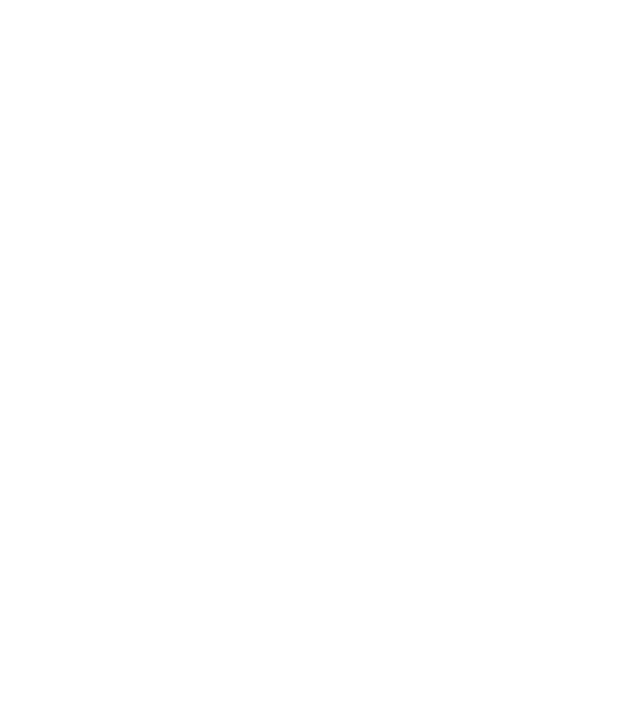
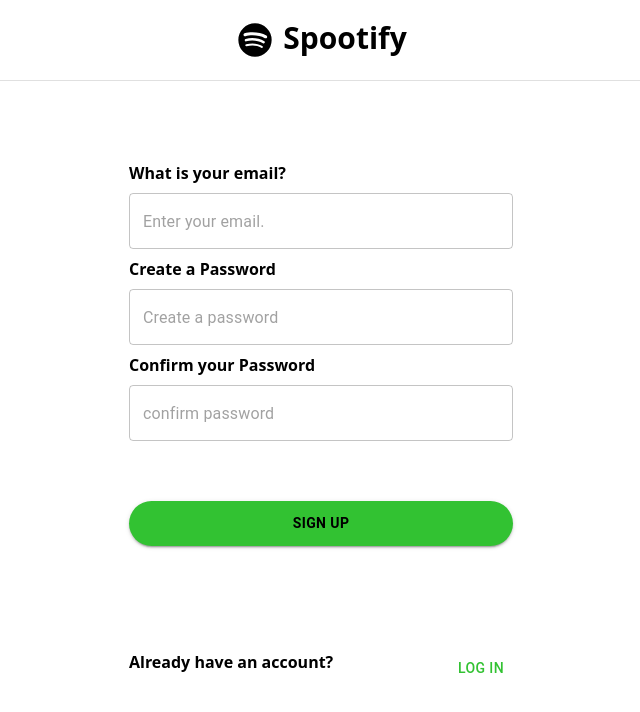
Before and after one commit to shawelabel9/spootify, a React (Vite) app: page /sign-up in a window 1280 px wide. Before the commit this address had no page. Shown: the top 712 px of the page, without its empty margins (319-959 px from the left). Built offline with nearby package versions, Linux system fonts and the light colour scheme; no server answers.

Commit message:
firebase auth

```diff
--- a/package.json
+++ b/package.json
@@ -13,11 +13,14 @@
     "@emotion/styled": "^11.10.6",
     "@mui/icons-material": "^5.11.16",
     "@mui/material": "^5.12.1",
+    "@reduxjs/toolkit": "^1.9.5",
     "firebase": "^9.19.1",
     "react": "^18.2.0",
     "react-dom": "^18.2.0",
     "react-redux": "^8.0.5",
     "react-router-dom": "^6.11.0",
+    "redux": "^4.2.1",
+    "redux-thunk": "^2.4.2",
     "styled-components": "^5.3.9"
   },
   "devDependencies": {
--- a/src/App.tsx
+++ b/src/App.tsx
@@ -1,18 +1,29 @@
-import React from 'react'
+import React, { useEffect } from 'react'
 import Login from './features/accounts/Login'
 import Signup from './features/accounts/Signup'
 import Home from './features/home/Home'
 import {BrowserRouter as Router, Routes, Route} from 'react-router-dom'
 import Playlist from './features/playlist/playlist'
+import { onAuthStateChanged } from 'firebase/auth'
+import { auth } from './services/firebase/firebase'
+import {useDispatch} from 'react-redux'
+import { setUser } from './Redux/reducer'
+import VerifyEmail from './features/accounts/validateEmail'
 
 function App() {
-
+  const dispatch = useDispatch()
+  useEffect(() => {
+    onAuthStateChanged(auth,(user) =>{
+      dispatch(setUser(user))
+    })
+  },[])
   return (
     <div className="m-auto">
       <Router>
         <Routes>
           <Route path="/" element={<Login/>}></Route>
-          <Route path="/signup" element={<Signup/>}></Route>
+          <Route path="/sign-up" element={<Signup/>}></Route>
+          <Route path="/verify-email" element={<VerifyEmail/>}></Route>
           <Route path="/home/*" element={<Home/>}></Route>
           {/* <Route path="/home" element={<Home/>}></Route> */}
           <Route path="/playlist" element={<Playlist/>}></Route>
--- /dev/null
+++ b/src/Redux/reducer/index.tsx
@@ -0,0 +1,16 @@
+import { createSlice } from "@reduxjs/toolkit"
+
+const initialState = {
+    user: null
+}
+
+const mySlice = createSlice({
+    name: 'mySlice',
+    initialState,
+    reducers:{
+        setUser : (state,action) => {state.user = action.payload }
+    }
+})
+
+export const {setUser} = mySlice.actions
+export default mySlice.reducer
--- /dev/null
+++ b/src/Redux/store/index.tsx
@@ -0,0 +1,10 @@
+import {configureStore} from '@reduxjs/toolkit'
+import thunkMiddleware from 'redux-thunk'
+import reducer  from '../reducer'
+
+const store = configureStore({
+    reducer: reducer,
+    middleware: [thunkMiddleware]
+})
+
+export  default store
--- a/src/components/PlaylistTable/PlaylistTable.tsx
+++ b/src/components/PlaylistTable/PlaylistTable.tsx
@@ -76,7 +76,6 @@
   createData(13, 'Looped', 'kiasmos', "3 days ago","6:01"),
   createData(14, 'Looped', 'kiasmos', "3 days ago","6:01"),
   createData(15, 'Looped', 'kiasmos', "3 days ago","6:01"),
-
 ];
 
 export default function StickyHeadTable() {
--- a/src/features/accounts/Login.tsx
+++ b/src/features/accounts/Login.tsx
@@ -25,7 +25,7 @@
           <Divider />
           <div className="my-8 text-center flex flex-col gap-4">
             <p><strong >Don't have an account?</strong></p>
-            <StyledButton variant="contained" onClick={() => {navigate('/signup')}}>SIGN UP FOR SPOTIFY</StyledButton>
+            <StyledButton variant="contained" onClick={() => {navigate('/sign-up')}}>SIGN UP FOR SPOTIFY</StyledButton>
           </div>
         </div>
 
--- a/src/features/accounts/Signup.tsx
+++ b/src/features/accounts/Signup.tsx
@@ -1,13 +1,51 @@
-import React from 'react'
+import React, { useState } from 'react'
 import SpotifyIcon from '../../components/Icons/SpotfiyIcon'
 import Divider from '@mui/material/Divider'
 import TextField from '@mui/material/TextField'
 import {StyledButton} from '../../components/Button/Button'
 import {useNavigate} from 'react-router-dom'
 import Button from '@mui/material/Button'
+import { createUserWithEmailAndPassword } from 'firebase/auth'
+import { auth } from '../../services/firebase/firebase'
 
 const Signup = () => {
   const navigate = useNavigate()
+  const [email,setEmail] = useState("")
+  const [password,setPassword] = useState("")
+  const [confirmPass,setConfirmPass] = useState("")
+  const [error,setError] = useState("")
+
+  const validatePass = () => {
+    let isValid = true
+    if(password && confirmPass){
+      if(password !== confirmPass){
+        isValid = false
+        console.log("pass doesn't match")
+        setError("passwords don't match")
+      }else if(password.length < 6){
+        isValid = false
+        setError("pass should at least be 6 characters ")
+      }
+    }
+    return isValid
+  }
+
+  const register = (e:any) =>{
+    e.preventDefault()
+    setError('')
+    if(validatePass()){
+      try{
+        createUserWithEmailAndPassword(auth,email,password)
+        .then((res) => console.log(res.user) )
+        .catch((err) => console.log(err.message) )
+      }catch(e:any){
+        console.log(e.message)
+      }
+    }
+    setEmail('')
+    setPassword('')
+    setConfirmPass('')
+  }
   return (
     <>
       <header className="flex justify-center m-5 gap-2 text-3xl">
@@ -16,24 +54,23 @@
       </header>
       <Divider/>
       <div className="mx-auto flex flex-col max-w-sm my-10">
-          <form className="flex flex-col justify-center gap-2 my-10" >
-              <label><strong>What is your email?</strong></label>
-              <TextField required placeholder='Enter your email.' type='email'/>
-              <label><strong>Create a Password</strong></label>
-              <TextField required placeholder='Create a password'type="password"/>
-              <label><strong>Confirm your Password</strong></label>
-              <TextField required placeholder='Create a password'type="password"/>
+          <form onSubmit={register} className="flex flex-col justify-center gap-2 my-10" >
+            <label><strong>What is your email?</strong></label>
+            <TextField value={email} required placeholder='Enter your email.' type='email' onChange={(e) => {setEmail(e.target.value)}}/>
+            <label><strong>Create a Password</strong></label>
+            <TextField required value={password} placeholder='Create a password'type="password" onChange={(e) => {setPassword(e.target.value)}}/>
+            <label><strong>Confirm your Password</strong></label>
+            <TextField required value={confirmPass} placeholder='confirm password'type="password"onChange={(e) => {setConfirmPass(e.target.value)}}/>
+
+            <div className="my-8 text-center flex flex-col gap-4">
+              <StyledButton variant="contained" className="" type='submit'>SIGN UP</StyledButton>
+            </div>
           </form>
-        <Divider />
-        <div className="my-8 text-center flex flex-col gap-4">
-          <StyledButton variant="contained" className="">SIGN UP</StyledButton>
-        </div>
         <div className="my-8 text-center flex justify-between gap-4">
           <p><strong >Already have an account?</strong></p>
-          <Button variant='text' onClick={() => {navigate('/')}} style={{color:'#32C232',paddingBottom:'5px'}}> LOG IN</Button>
+          <Button variant='text' onClick={() => {navigate('/')}} style={{color:'#32C232',paddingBottom:'5px',}}> LOG IN</Button>
         </div>
       </div>
-
     </>
   )
 }
--- /dev/null
+++ b/src/features/accounts/validateEmail.tsx
@@ -0,0 +1,15 @@
+import { useSelector } from "react-redux"
+
+const VerifyEmail = () => {
+  const user = useSelector((state) => state.user)
+  return (
+    <div className="mx-auto my-8 bg-gray-300 flex gap-2 flex-col border-2 max-w-md p-2 items-center">
+      <p className="text-xl">Verify your Email Address</p>
+      <p className=""><strong>A verification email has been sent to: </strong></p>
+      <p>Follow the instruction in the email to verify your account</p>
+      <button className="bg-gray-100 w-20">Resend Email</button>
+    </div>
+  )
+}
+
+export default VerifyEmail
--- a/src/main.tsx
+++ b/src/main.tsx
@@ -2,9 +2,13 @@
 import ReactDOM from 'react-dom/client'
 import App from './App'
 import './index.css'
+import { Provider } from 'react-redux'
+import store from './Redux/store'
 
 ReactDOM.createRoot(document.getElementById('root') as HTMLElement).render(
   <React.StrictMode>
-    <App />
+    <Provider store={store}>
+      <App/>
+    </Provider>
   </React.StrictMode>,
 )
--- a/src/services/firebase/firebase.tsx
+++ b/src/services/firebase/firebase.tsx
@@ -1,8 +1,6 @@
 import { initializeApp } from "firebase/app";
-// TODO: Add SDKs for Firebase products that you want to use
-// https://firebase.google.com/docs/web/setup#available-libraries
+import {getAuth} from "firebase/auth"
 
-// Your web app's Firebase configuration
 const firebaseConfig = {
   apiKey: "AIzaSyCeRb0YgkdKYDQ_7TYaYrJcI50NfT2Kw5w",
   authDomain: "music-library-a9d7d.firebaseapp.com",
@@ -12,5 +10,8 @@
   appId: "1:171830499625:web:b9b55d9cc2a6d240397f38"
 };
 
-// Initialize Firebase
+
 const app = initializeApp(firebaseConfig);
+const auth = getAuth(app)
+
+export {auth}
```
Also changed, not shown: 1 other file (tests, documents, lock files or other folders).
